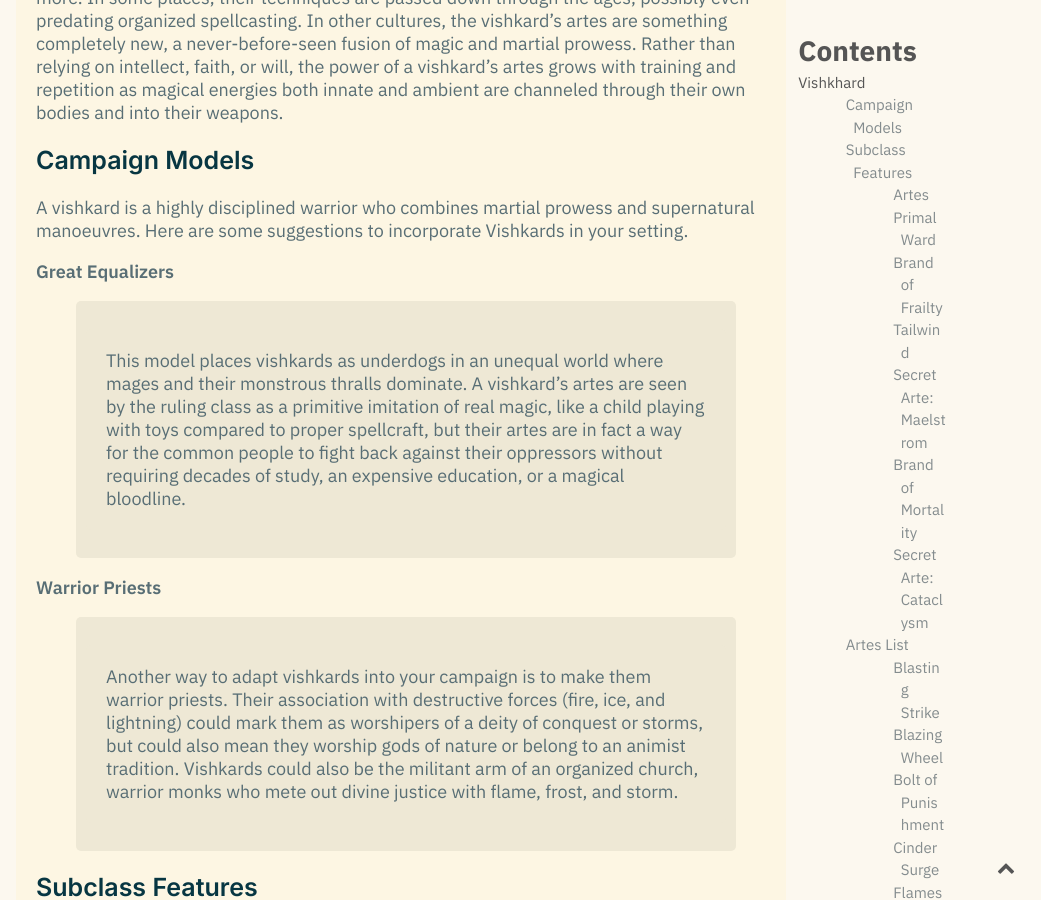
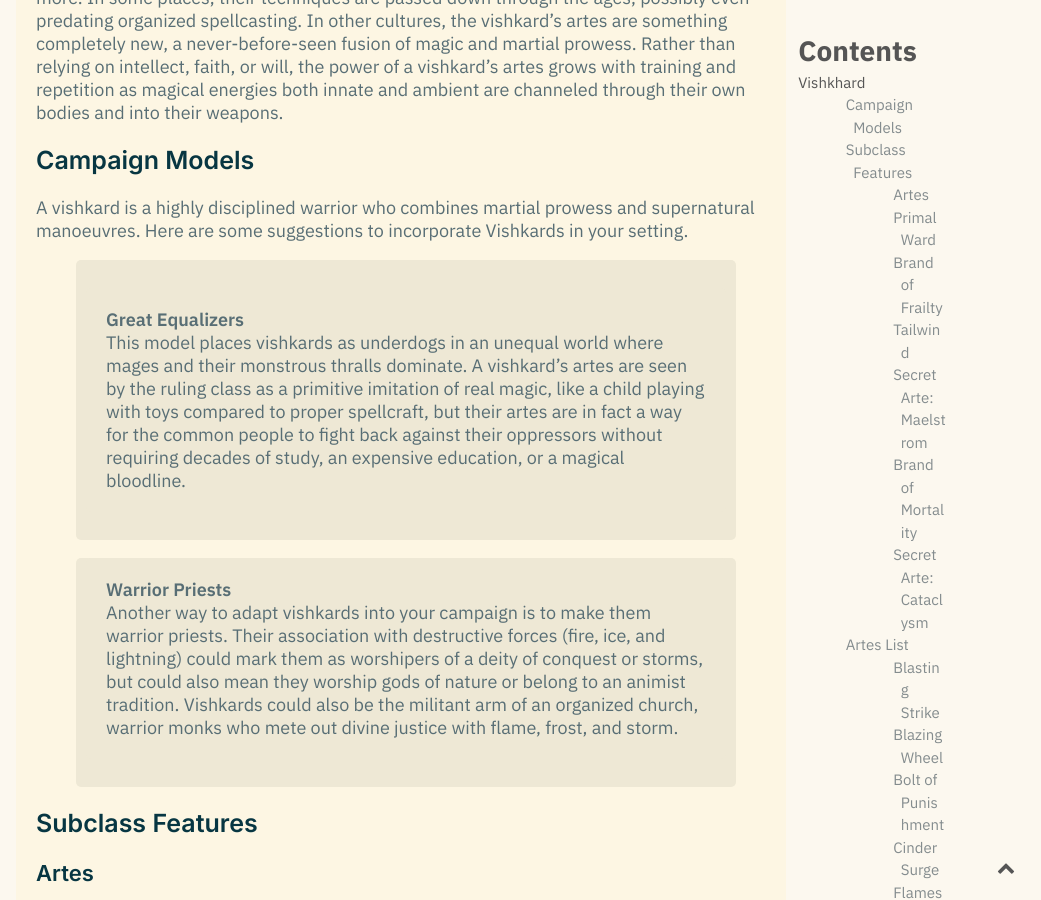
Before and after one commit to 5egeneral/compendium, a Jekyll site: the page built from _notes/20220904-Vishkard.md, in a window 1280 px wide and 900 px high, scrolled down 516 px. Shown: the whole window, without its empty margins (239-1280 px from the left). Built offline with Jekyll 4.4.1, drawn with Linux system fonts in a browser that asks for light colours; the table of contents is made by our own code.

```diff
--- a/_notes/20220904-Vishkard.md
+++ b/_notes/20220904-Vishkard.md
@@ -14,10 +14,10 @@ Vishkards are warrior-mystics who use a fighting method called artes, pseudo-mag
 
 A vishkard is a highly disciplined warrior who combines martial prowess and supernatural manoeuvres. Here are some suggestions to incorporate Vishkards in your setting.
 
-**Great Equalizers**
+>**Great Equalizers**
 > This model places vishkards as underdogs in an unequal world where mages and their monstrous thralls dominate. A vishkard’s artes are seen by the ruling class as a primitive imitation of real magic, like a child playing with toys compared to proper spellcraft, but their artes are in fact a way for the common people to fight back against their oppressors without requiring decades of study, an expensive education, or a magical bloodline.
 
-**Warrior Priests**
+>**Warrior Priests**
 >Another way to adapt vishkards into your campaign is to make them warrior priests. Their association with destructive forces (fire, ice, and lightning) could mark them as worshipers of a deity of conquest or storms, but could also mean they worship gods of nature or belong to an animist tradition. Vishkards could also be the militant arm of an organized church, warrior monks who mete out divine justice with flame, frost, and storm.
 
 ## Subclass Features
```
